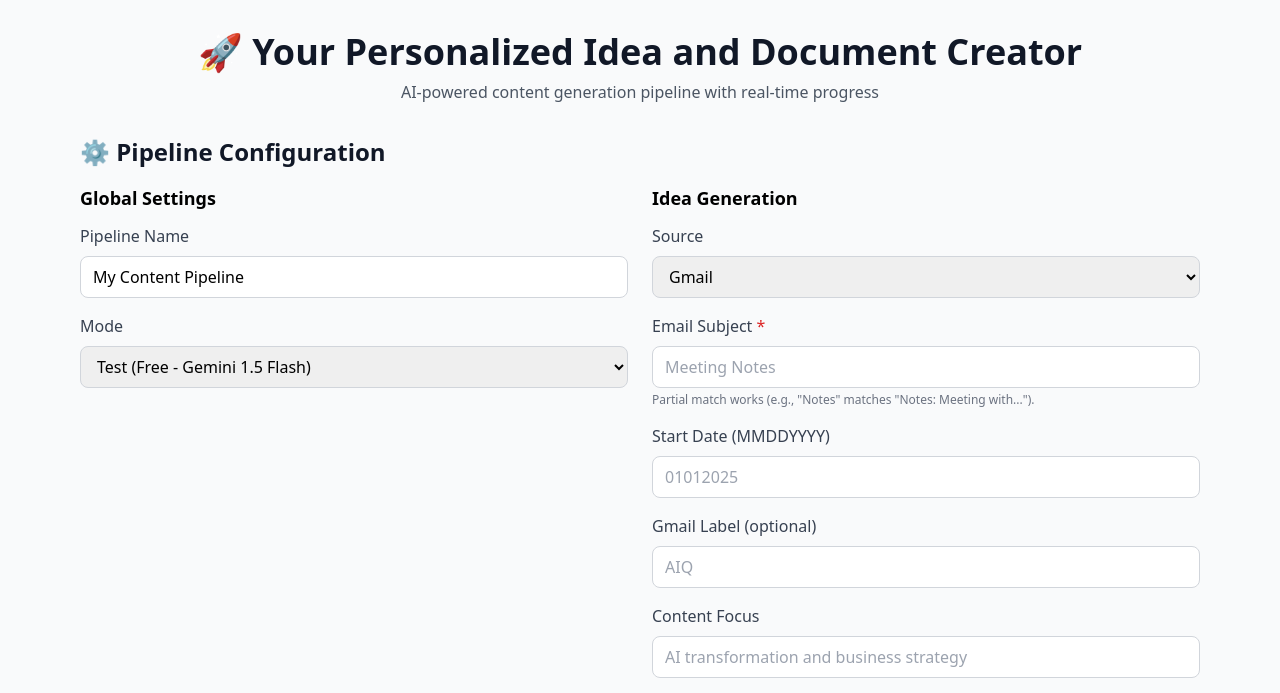
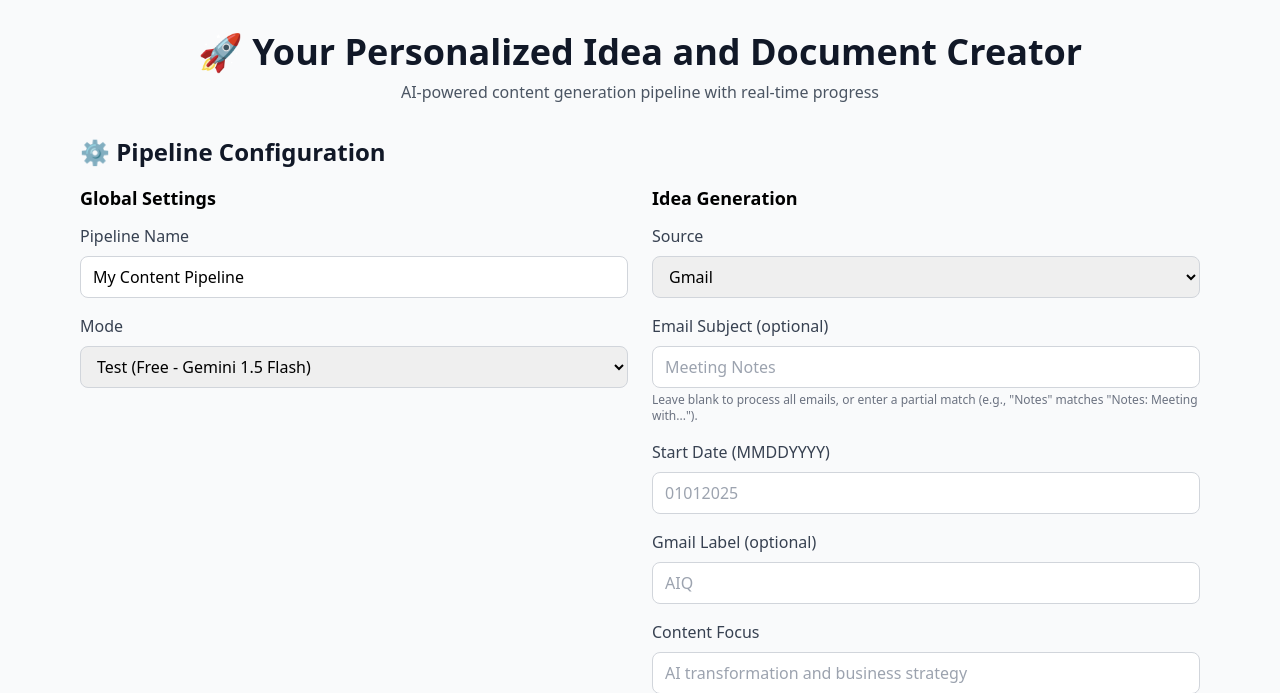
Before and after one commit to stephenhsklarew/WebDocOrchestrator, a Flask app: page / in a window 1280 px wide. Shown: the top 693 px of the page. Run offline with Flask 3, Linux system fonts and the light colour scheme; some libraries are stand-ins or nearby versions.

Commit message:
Make email subject optional to allow processing multiple emails
- Removed server-side validation requiring email subject
- Removed client-side validation and HTML required attribute
- Updated UI label to indicate email is optional
- Updated help text to explain that blank email processes all emails
- Added logging when no email specified to indicate all emails will be processed
- When email is blank, DocIdeaGenerator will process all emails matching other criteria (date, label, etc.)

This allows generating ideas from multiple emails instead of being limited to a single email.

🤖 Generated with [Claude Code](https://claude.com/claude-code)

Co-Authored-By: Claude <noreply@anthropic.com>

```diff
--- a/app.py
+++ b/app.py
@@ -103,15 +103,6 @@ def start_session():
     global current_session
 
     config = request.json
-
-    # Validate required fields
-    if config.get('idea_generation', {}).get('source') == 'gmail':
-        email = config.get('idea_generation', {}).get('email', '').strip()
-        if not email:
-            logger.error("Email subject is required for Gmail mode")
-            return jsonify({
-                'error': 'Email subject is required. Please specify which email to process.'
-            }), 400
 
     session_id = datetime.now().strftime("%Y%m%d_%H%M%S")
     logger.info(f"Starting new session {session_id}")
@@ -223,6 +214,8 @@ def run_stage1(session: OrchestratorSession):
             if config['idea_generation'].get('email'):
                 cmd.extend(["--email", config['idea_generation']['email']])
                 logger.info(f"Processing specific email: {config['idea_generation']['email']}")
+            else:
+                logger.info("No email specified - will process all emails matching criteria")
             if config['idea_generation'].get('start_date'):
                 cmd.extend(["--start-date", config['idea_generation']['start_date']])
             if config['idea_generation'].get('label'):
--- a/templates/index.html
+++ b/templates/index.html
@@ -139,10 +139,10 @@
                         </select>
                     </div>
                     <div class="mb-4">
-                        <label class="block text-gray-700 font-medium mb-2">Email Subject <span class="text-red-600">*</span></label>
-                        <input type="text" id="emailSubject" placeholder="Meeting Notes" required
+                        <label class="block text-gray-700 font-medium mb-2">Email Subject (optional)</label>
+                        <input type="text" id="emailSubject" placeholder="Meeting Notes"
                                class="w-full px-3 py-2 border border-gray-300 rounded-lg focus:ring-2 focus:ring-blue-500">
-                        <p class="text-xs text-gray-500 mt-1">Partial match works (e.g., "Notes" matches "Notes: Meeting with...").</p>
+                        <p class="text-xs text-gray-500 mt-1">Leave blank to process all emails, or enter a partial match (e.g., "Notes" matches "Notes: Meeting with...").</p>
                     </div>
                     <div class="mb-4">
                         <label class="block text-gray-700 font-medium mb-2">Start Date (MMDDYYYY)</label>
@@ -289,12 +289,8 @@
         });
 
         function startPipeline() {
-            // Validate required fields
+            // Get email subject (optional - if blank, processes all emails)
             const emailSubject = document.getElementById('emailSubject').value.trim();
-            if (!emailSubject) {
-                showError('Email Subject is required. Please enter an email subject (partial match works).');
-                return;
-            }
 
             // Store output location for later display
             outputLocation = document.getElementById('output').value;
```
